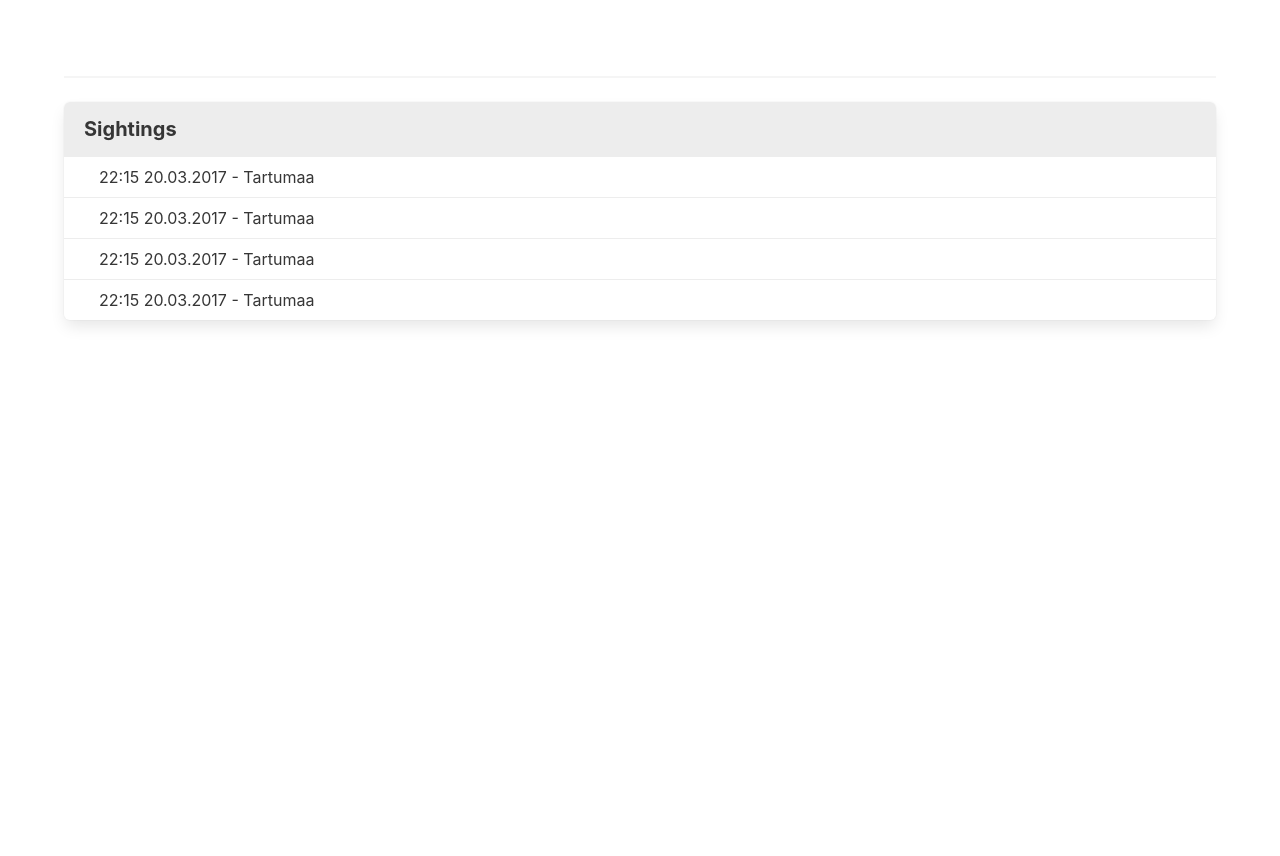
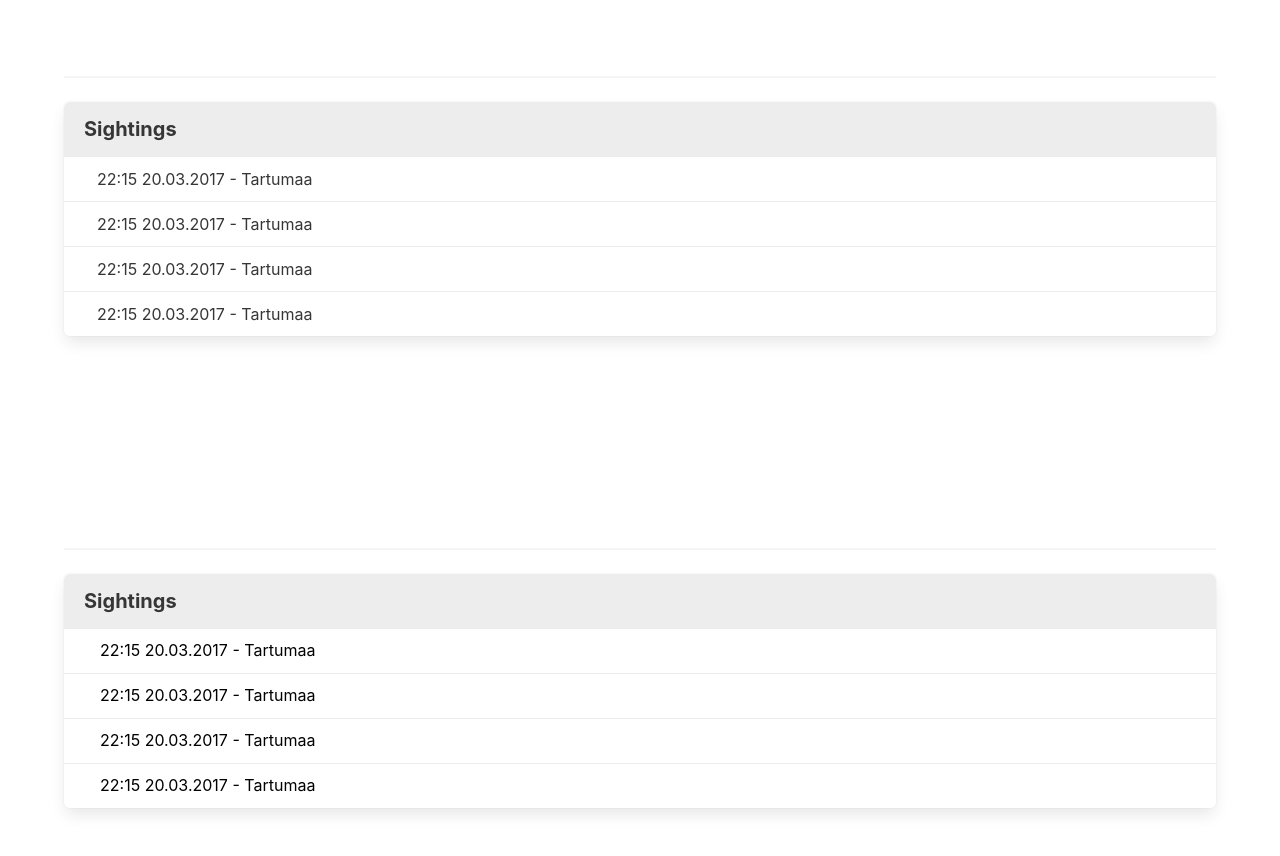
Before and after one commit to JoosepAlviste/metsaelanike-register, a Django app: template forest_creatures/templates/forest_creatures/show.html in a window 1280 px wide. Before the commit the page ends 326 px from the top, so only its background shows below. Run offline with Django 3.2, Linux system fonts and the light colour scheme; the template is opened without the code that fills it, so the values that code supplies are empty; some libraries are stand-ins or nearby versions.

Commit message:
Style for inputs

```diff
--- a/forest_creatures/static/forest_creatures/style.css
+++ b/forest_creatures/static/forest_creatures/style.css
@@ -16,6 +16,37 @@
     margin-right: 5px;
 }
 
-label.panel-block {
-    cursor: auto;
+label.panel-block.sighting {
+    cursor: default;
 }
+
+.animal-edit-input {
+    border: none;
+    outline: none;
+    background-color: transparent;
+    border-bottom: 2px solid transparent;
+    transition: border-bottom 0.2s ease-in;
+    padding: 0;
+}
+
+.animal-edit-input:focus {
+    border-bottom: 2px solid #00D1B2;
+}
+
+.animal-edit-input.subtitle {
+    display: block;
+    margin-top: 5px;
+    line-height: 1.5em;
+}
+
+.sighting .animal-edit-input {
+    font-size: 16px;
+    margin-left: 23px;
+    width: 90%;
+    line-height: 1.5em;
+    padding: 1px;
+}
+
+.sighting:not(.editing) {
+    padding: 10px;
+}
--- a/forest_creatures/templates/forest_creatures/show.html
+++ b/forest_creatures/templates/forest_creatures/show.html
@@ -61,3 +61,33 @@
 
     </div>
 </section>
+
+<section class="section">
+    <div class="container">
+
+
+        <input type="text" class="title is-1 animal-edit-input" id="animal-name" value="{{ animal.name }}">
+        <input class="subtitle is-5 animal-edit-input" id="animal-species" value="{{ animal.species }}">
+        <hr>
+
+        <nav class="panel">
+            <p class="panel-heading">
+                Sightings
+            </p>
+
+            <label class="panel-block sighting editing">
+                <input class="animal-edit-input" id="animal-sighting" value="22:15 20.03.2017 - Tartumaa">
+            </label>
+            <label class="panel-block sighting editing">
+                <input class="animal-edit-input" id="animal-sighting" value="22:15 20.03.2017 - Tartumaa">
+            </label>
+            <label class="panel-block sighting editing">
+                <input class="animal-edit-input" id="animal-sighting" value="22:15 20.03.2017 - Tartumaa">
+            </label>
+            <label class="panel-block sighting editing">
+                <input class="animal-edit-input" id="animal-sighting" value="22:15 20.03.2017 - Tartumaa">
+            </label>
+        </nav>
+
+    </div>
+</section>
```
